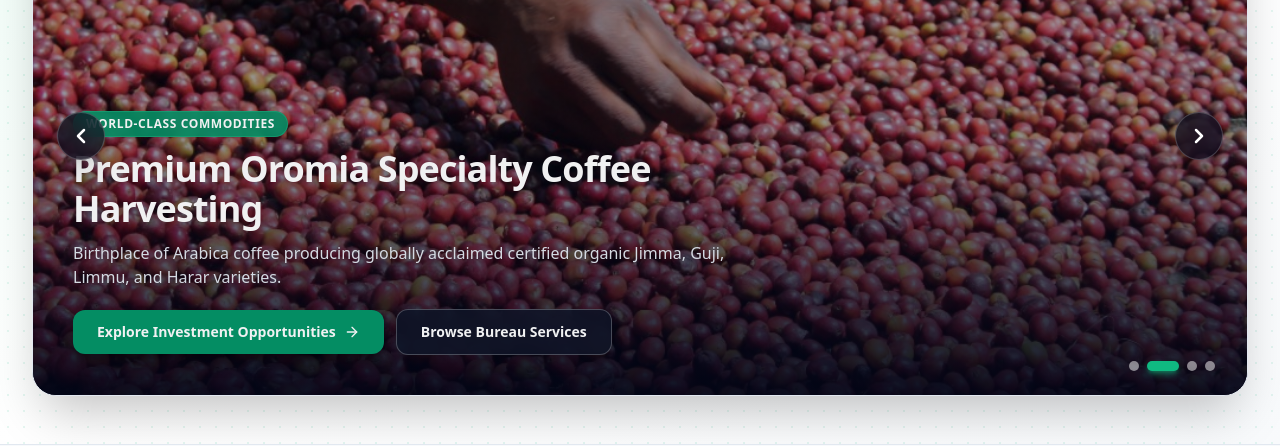
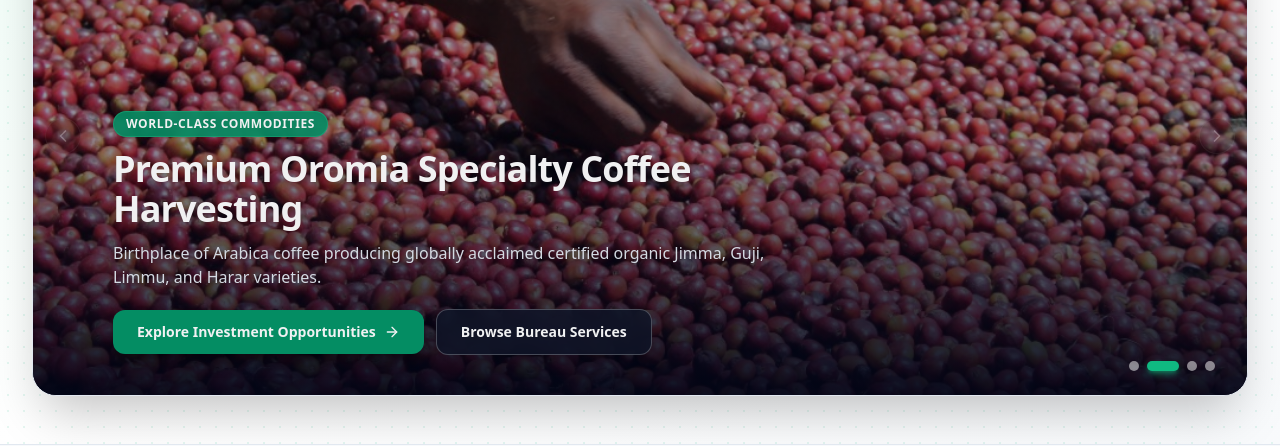
Before and after one commit to malke355/TOR, a React (Vite) app in the folder client/: page / in a window 1280 px wide. Shown: the part 305-751 px from the top of the page. Built offline with nearby package versions, Linux system fonts and the light colour scheme; no server answers.

Commit message:
style: reduce opacity of carousel navigation arrows, move to outer edges, and add safe-zone padding to captions

```diff
--- a/client/src/pages/Home.jsx
+++ b/client/src/pages/Home.jsx
@@ -116,8 +116,8 @@ export default function Home() {
                   {/* Subtle Top & Bottom Gradient Overlays for Readability and Depth */}
                   <div className="absolute inset-0 bg-gradient-to-t from-slate-950/95 via-slate-950/40 to-black/30" />
 
-                  {/* Slide Content Caption */}
-                  <div className="absolute bottom-0 left-0 right-0 p-5 sm:p-8 md:p-10 text-white z-10">
+                  {/* Slide Content Caption with generous safe-zone padding */}
+                  <div className="absolute bottom-0 left-0 right-0 p-5 sm:p-8 md:p-10 px-12 sm:px-16 md:px-20 text-white z-10">
                     <div className="max-w-3xl space-y-3">
                       <span className="inline-flex items-center gap-1.5 px-3 py-1 rounded-full text-xs font-semibold uppercase tracking-wider bg-emerald-600/90 text-white shadow-sm backdrop-blur-sm border border-emerald-400/30">
                         {tag}
@@ -151,22 +151,22 @@ export default function Home() {
               );
             })}
 
-            {/* Left Chevron Button */}
+            {/* Left Chevron Button - Low opacity, thin border, positioned at outer edge */}
             <button
               onClick={prevSlide}
               aria-label="Previous slide"
-              className="absolute left-3 sm:left-6 top-1/2 -translate-y-1/2 z-20 w-10 h-10 sm:w-12 sm:h-12 rounded-full bg-slate-950/65 hover:bg-emerald-600 text-white flex items-center justify-center backdrop-blur-md border border-white/20 shadow-xl transition-all duration-200 hover:scale-110 active:scale-95 cursor-pointer focus:outline-none focus:ring-2 focus:ring-emerald-400"
+              className="absolute left-1.5 sm:left-3 top-1/2 -translate-y-1/2 z-20 w-8 h-8 sm:w-9 sm:h-9 rounded-full bg-black/25 hover:bg-black/60 text-white/70 hover:text-white flex items-center justify-center backdrop-blur-sm border border-white/15 hover:border-white/40 shadow-sm opacity-35 hover:opacity-100 transition-all duration-200 hover:scale-105 active:scale-95 cursor-pointer focus:outline-none focus:ring-1 focus:ring-white/40"
             >
-              <ChevronLeft className="w-5 h-5 sm:w-6 sm:h-6 stroke-[2.5]" />
+              <ChevronLeft className="w-4 h-4 sm:w-5 sm:h-5 stroke-[2]" />
             </button>
 
-            {/* Right Chevron Button */}
+            {/* Right Chevron Button - Low opacity, thin border, positioned at outer edge */}
             <button
               onClick={nextSlide}
               aria-label="Next slide"
-              className="absolute right-3 sm:right-6 top-1/2 -translate-y-1/2 z-20 w-10 h-10 sm:w-12 sm:h-12 rounded-full bg-slate-950/65 hover:bg-emerald-600 text-white flex items-center justify-center backdrop-blur-md border border-white/20 shadow-xl transition-all duration-200 hover:scale-110 active:scale-95 cursor-pointer focus:outline-none focus:ring-2 focus:ring-emerald-400"
+              className="absolute right-1.5 sm:right-3 top-1/2 -translate-y-1/2 z-20 w-8 h-8 sm:w-9 sm:h-9 rounded-full bg-black/25 hover:bg-black/60 text-white/70 hover:text-white flex items-center justify-center backdrop-blur-sm border border-white/15 hover:border-white/40 shadow-sm opacity-35 hover:opacity-100 transition-all duration-200 hover:scale-105 active:scale-95 cursor-pointer focus:outline-none focus:ring-1 focus:ring-white/40"
             >
-              <ChevronRight className="w-5 h-5 sm:w-6 sm:h-6 stroke-[2.5]" />
+              <ChevronRight className="w-4 h-4 sm:w-5 sm:h-5 stroke-[2]" />
             </button>
 
             {/* Bottom Indicator Dots */}
```
